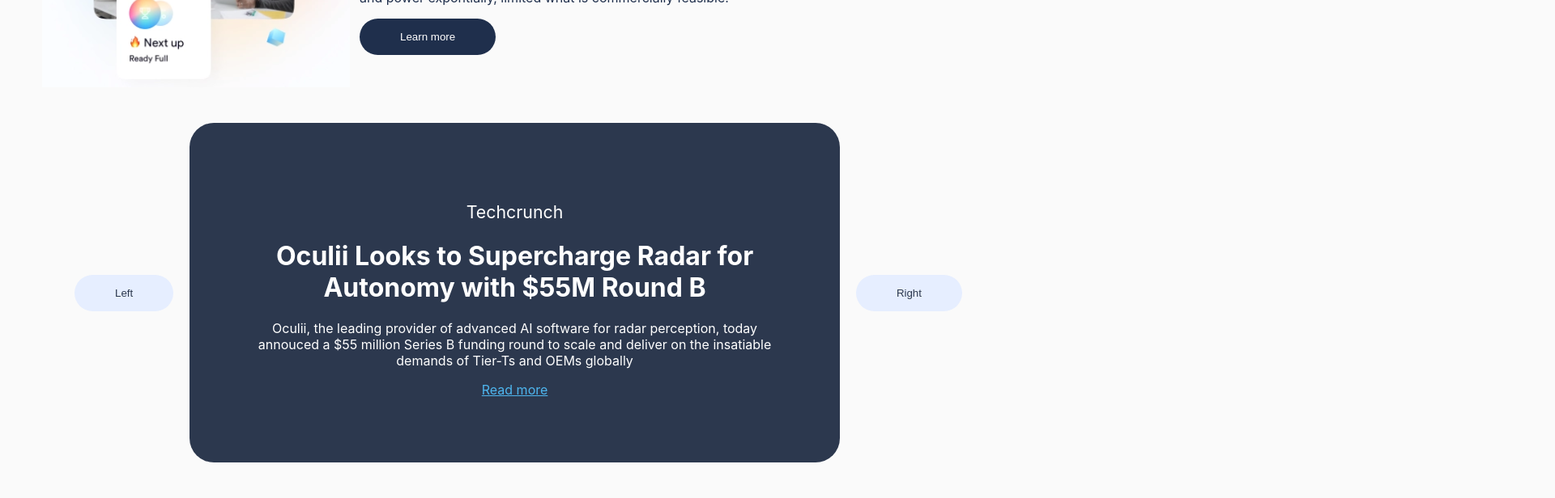
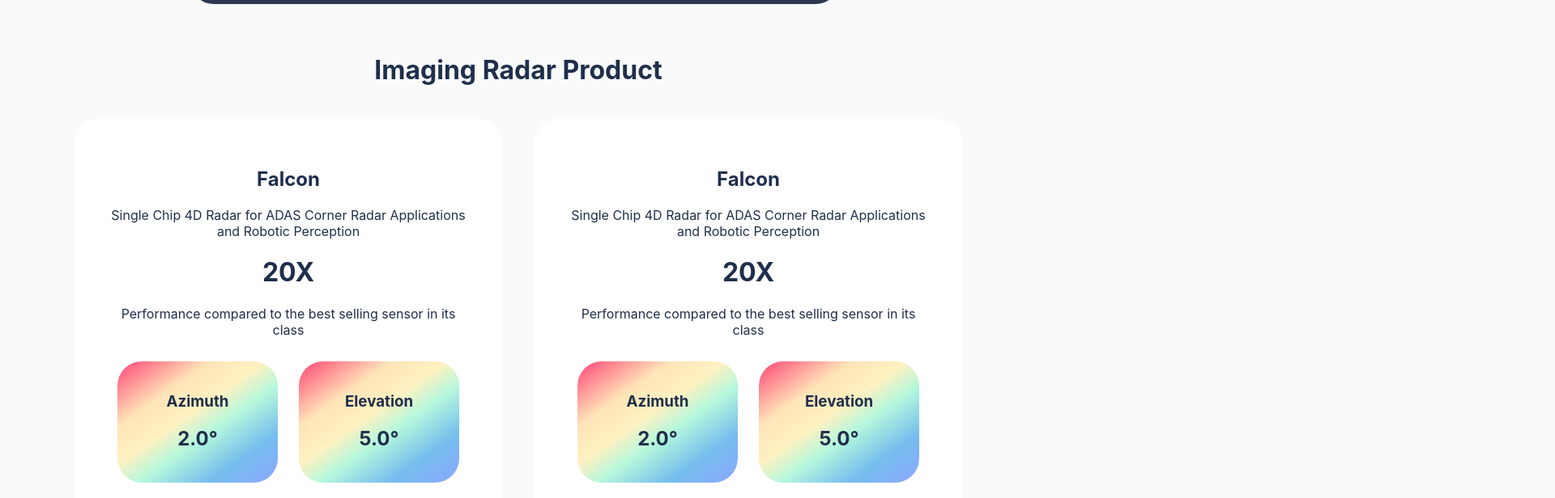
Before and after one commit to ShaanCoding/Archived, a React (Create React App) app in the folder react-oculi/: page / in a window 1280 px wide. Shown: the part 2180-2796 px from the top of the page at 81% size, 1920 px wide, since content can reach past the window. Built offline with nearby package versions, Linux system fonts and the light colour scheme.

Commit message:
Added Products

```diff
--- a/react-oculi/src/App.tsx
+++ b/react-oculi/src/App.tsx
@@ -1,11 +1,20 @@
 import Carousel from "./Components/Carousel";
 import InfoBox from "./Components/InfoBox";
 import Partners from "./Components/Partners";
+import Product from "./Components/Product";
+import Products from "./Components/Products";
 import Splashscreen from "./Components/Splashscreen";
 
 import infoboxImg from "./images/infobox/infobox-1.PNG";
 
 function App() {
+  const productProperties: string[] = [
+    "200M range",
+    "120° Azimuth field of view",
+    "30° Elevation field of view",
+    "2.5 watts power consumption",
+  ];
+
   return (
     <div className="App">
       <Splashscreen />
@@ -35,6 +44,29 @@
       />
 
       <Carousel />
+
+      <Products title="Imaging Radar Product">
+        <Product
+          productTitle="Falcon"
+          productDescription="Single Chip 4D Radar for ADAS Corner Radar Applications and Robotic
+        Perception"
+          productPerformance="20X"
+          productPerformanceDescription="Performance compared to the best selling sensor in its class"
+          productAzimuth="2.0°"
+          productElevation="5.0°"
+          productPropertiesList={productProperties}
+        />
+        <Product
+          productTitle="Falcon"
+          productDescription="Single Chip 4D Radar for ADAS Corner Radar Applications and Robotic
+        Perception"
+          productPerformance="20X"
+          productPerformanceDescription="Performance compared to the best selling sensor in its class"
+          productAzimuth="2.0°"
+          productElevation="5.0°"
+          productPropertiesList={productProperties}
+        />
+      </Products>
     </div>
   );
 }
--- a/react-oculi/src/Components/Partners.tsx
+++ b/react-oculi/src/Components/Partners.tsx
@@ -16,7 +16,9 @@
         <img src={taiwania} />
         <img src={texasInstruments} />
       </div>
-      <a href="">View our partners and investors</a>
+      <a className="our-partners-a" href="">
+        View our partners and investors
+      </a>
     </div>
   );
 };
--- /dev/null
+++ b/react-oculi/src/Components/Product.tsx
@@ -0,0 +1,43 @@
+const Product: React.FC<{
+  productTitle: string;
+  productDescription: string;
+  productPerformance: string;
+  productPerformanceDescription: string;
+  productAzimuth: string;
+  productElevation: string;
+  productPropertiesList: string[];
+}> = (props) => {
+  const propertiesList = props.productPropertiesList.map(
+    (properties: string) => (
+      <li>
+        <input type="checkbox" checked={true} readOnly={true} />
+        <label>{properties}</label>
+      </li>
+    )
+  );
+
+  console.log(propertiesList);
+
+  return (
+    <div className="product">
+      <h2>{props.productTitle}</h2>
+      <p>{props.productDescription}</p>
+      <h1>{props.productPerformance}</h1>
+      <p>{props.productPerformanceDescription}</p>
+      <div>
+        <div>
+          <h3>Azimuth</h3>
+          <h2>{props.productAzimuth}</h2>
+        </div>
+        <div>
+          <h3>Elevation</h3>
+          <h2>{props.productElevation}</h2>
+        </div>
+      </div>
+      <ul>{propertiesList}</ul>
+      <button>Learn more</button>
+    </div>
+  );
+};
+
+export default Product;
--- /dev/null
+++ b/react-oculi/src/Components/Products.tsx
@@ -0,0 +1,12 @@
+const Products: React.FC<{ title: string }> = (props) => {
+  return (
+    <div className="center box">
+      <div className="products">
+        <h1>{props.title}</h1>
+        <div className="products-flexbox">{props.children}</div>
+      </div>
+    </div>
+  );
+};
+
+export default Products;
--- a/react-oculi/src/index.css
+++ b/react-oculi/src/index.css
@@ -1,6 +1,16 @@
 :root {
   --rainbow: linear-gradient(
     137deg,
+    rgba(137, 169, 252, 1) 3%,
+    rgba(117, 189, 238, 1) 21%,
+    rgba(182, 248, 220, 1) 42%,
+    rgba(255, 241, 193, 1) 56%,
+    rgba(255, 228, 184, 1) 72%,
+    rgba(254, 69, 118, 1) 100%
+  );
+
+  --rainbow-reversed: linear-gradient(
+    325deg,
     rgba(137, 169, 252, 1) 3%,
     rgba(117, 189, 238, 1) 21%,
     rgba(182, 248, 220, 1) 42%,
@@ -62,7 +72,7 @@
 /* Start Of Splashscreen */
 
 .splashscreen {
-  padding: 20vh 10vh;
+  padding: 20vh 10vw;
   background: var(--rainbow);
 
   display: flex;
@@ -102,17 +112,17 @@
   justify-items: center;
 }
 
-.our-partners a {
+.our-partners-a {
   color: var(--dark-grey);
 }
 
-.our-partners a:hover {
+.our-partners-a:hover {
   color: var(--dark-grey-hover);
 }
 
 .our-partners img {
   filter: grayscale(100%);
-  width: 100%;
+  width: calc(60vw / 6);
   height: auto;
   padding: 20px;
 }
@@ -175,3 +185,54 @@
 }
 
 /* End Of Carousel */
+
+/* Start Of Products */
+
+.products {
+  width: 100%;
+  text-align: center;
+}
+
+/* End Of Products */
+
+/* Start Of Product */
+
+.products-flexbox {
+  display: flex;
+  align-items: center;
+  justify-content: center;
+}
+
+.product {
+  width: 100%;
+  background-color: var(--white);
+  padding: 40px;
+  margin: 20px;
+  border-radius: 30px;
+}
+
+.product > div {
+  display: flex;
+  align-items: center;
+  justify-content: center;
+}
+
+.product > div > div {
+  width: 100%;
+  margin: 1vw;
+  padding: 20px;
+  background: var(--rainbow-reversed);
+  border-radius: 30px;
+}
+
+.product li {
+  text-align: left;
+  padding: 10px;
+  list-style: none;
+}
+
+.product button {
+  width: 100%;
+}
+
+/* End Of Product */
```
